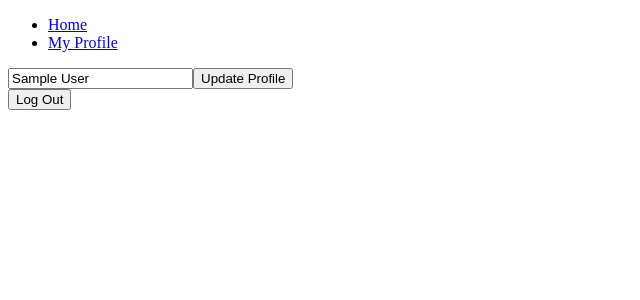
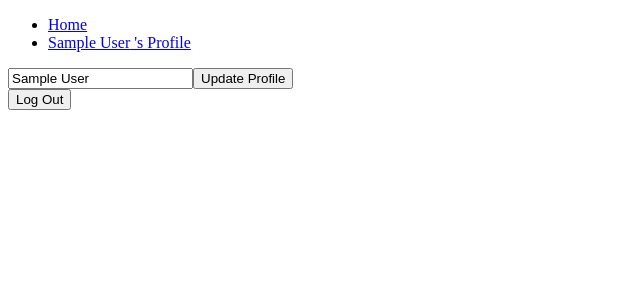
Before and after one commit to Kerem-Song/twitter-clone, a React (Create React App) app: page /profile in a window 1280 px wide. Shown: the top 300 px of the page, without its empty margins (0-640 px from the left). Built offline with nearby package versions, Linux system fonts and the light colour scheme; no server answers; the database is empty; sample sign-in values are in the browser's storage.

Commit message:
fix: update profile in realtime

```diff
--- a/src/App.tsx
+++ b/src/App.tsx
@@ -1,29 +1,44 @@
+import React, { useEffect, useState } from "react";
 import { authService } from "fb";
-import React, { useEffect, useState } from "react";
 import AppRouter from "components/Router";
 import { onAuthStateChanged, User } from "firebase/auth";
 
 export interface TUser {
   isLoggedIn?: boolean;
-  user?: User;
+  userObj?: User;
+  refreshUser?: () => void;
+  displayName?: string | null;
+  uid?: string;
 }
+
 function App() {
   const [init, setInit] = useState(false);
 
-  const [user, setUser] = useState<TUser["user"]>();
+  const [userObj, setUser] = useState<User>();
 
   useEffect(() => {
-    onAuthStateChanged(authService, (user) => {
-      if (user) {
-        setUser(user);
+    onAuthStateChanged(authService, (userObj) => {
+      if (userObj) {
+        setUser(userObj);
       }
       setInit(true);
     });
-  }, []);
+  }, [userObj]);
+
+  const refreshUser = () => {
+    if (userObj) {
+      setUser({ ...userObj, displayName: userObj.displayName });
+    }
+  };
+
   return (
     <>
       {init ? (
-        <AppRouter isLoggedIn={Boolean(user)} user={user} />
+        <AppRouter
+          refreshUser={refreshUser}
+          isLoggedIn={Boolean(userObj)}
+          userObj={userObj}
+        />
       ) : (
         "Initializing..."
       )}
--- a/src/components/Navigation.tsx
+++ b/src/components/Navigation.tsx
@@ -1,8 +1,9 @@
+import React from "react";
 import { TUser } from "App";
-import React from "react";
 import { Link } from "react-router-dom";
 
-export const Navigation = ({ user }: TUser) => {
+export const Navigation = ({ userObj }: TUser) => {
+  const defaultName = userObj?.email?.split("@")[0];
   return (
     <nav>
       <ul>
@@ -10,7 +11,9 @@ export const Navigation = ({ user }: TUser) => {
           <Link to="/">Home</Link>
         </li>
         <li>
-          <Link to="/profile">My Profile</Link>
+          <Link to="/profile">
+            {userObj?.displayName ?? defaultName} 's Profile
+          </Link>
         </li>
       </ul>
     </nav>
--- a/src/components/Router.tsx
+++ b/src/components/Router.tsx
@@ -11,15 +11,18 @@ import Navigation from "components/Navigation";
 import Profile from "routes/Profile";
 import { TUser } from "../App";
 
-const AppRouter = ({ isLoggedIn, user }: TUser) => {
+const AppRouter = ({ refreshUser, isLoggedIn, userObj }: TUser) => {
   return (
     <Router>
-      {isLoggedIn && <Navigation user={user} />}
+      {isLoggedIn && <Navigation userObj={userObj} />}
       <Routes>
         {isLoggedIn ? (
           <>
-            <Route path="/" element={<Home user={user} />} />
-            <Route path="/profile" element={<Profile user={user} />} />
+            <Route path="/" element={<Home userObj={userObj} />} />
+            <Route
+              path="/profile"
+              element={<Profile userObj={userObj} refreshUser={refreshUser} />}
+            />
             <Route path="*" element={<Navigate to="/" />} />
           </>
         ) : (
--- a/src/routes/Home.tsx
+++ b/src/routes/Home.tsx
@@ -21,7 +21,7 @@ export interface SnapshotData {
   isOwner?: boolean;
 }
 
-const Home = ({ user }: TUser) => {
+const Home = ({ userObj }: TUser) => {
   const [tweet, setTweet] = useState("");
   const [tweets, setTweets] = useState<SnapshotData[]>([]);
   const [fileUrl, setFileUrl] = useState<string>("");
@@ -75,7 +75,7 @@ const Home = ({ user }: TUser) => {
   const onSubmit = async (e: FormEvent) => {
     e.preventDefault();
     let attachmentUrl = "";
-    const fileRef = ref(storageService, `${user?.uid}/${uuidv4()}`);
+    const fileRef = ref(storageService, `${userObj?.uid}/${uuidv4()}`);
     if (fileUrl) {
       const res = await uploadString(fileRef, fileUrl, "data_url");
 
@@ -86,7 +86,7 @@ const Home = ({ user }: TUser) => {
     const tweetObj = {
       text: tweet,
       createdAt: Date.now(),
-      creatorId: user?.uid,
+      creatorId: userObj?.uid,
       attachmentUrl,
     };
 
@@ -119,7 +119,7 @@ const Home = ({ user }: TUser) => {
         <Tweet
           key={tweet.id}
           tweet={tweet}
-          isOwner={tweet.creatorId === user?.uid}
+          isOwner={tweet.creatorId === userObj?.uid}
         />
       ))}
     </div>
--- a/src/routes/Profile.tsx
+++ b/src/routes/Profile.tsx
@@ -5,23 +5,23 @@ import { useNavigate } from "react-router-dom";
 import { TUser } from "App";
 import { collection, getDocs, orderBy, query, where } from "firebase/firestore";
 
-const Profile = ({ user }: TUser) => {
-  const [newDisplayName, setNewDisplayName] = useState(user?.displayName);
+const Profile = ({ refreshUser, userObj }: TUser) => {
+  const [newDisplayName, setNewDisplayName] = useState(userObj?.displayName);
   useEffect(() => {
     const getMyTweets = async () => {
       const q = query(
         collection(dbService, "tweets"),
-        where("creatorId", "==", user?.uid),
+        where("creatorId", "==", userObj?.uid),
         orderBy("createdAt")
       );
-
+      console.log("query", q);
       const querySnapshot = await getDocs(q);
       querySnapshot.forEach((doc) => {
         console.log(doc.id, "=>", doc.data());
       });
     };
     getMyTweets();
-  }, [user]);
+  }, [userObj]);
 
   const navigate = useNavigate();
 
@@ -44,13 +44,14 @@ const Profile = ({ user }: TUser) => {
 
   const onSubmit = async (e: FormEvent) => {
     e.preventDefault();
-    if (user && user.displayName !== newDisplayName) {
-      await updateProfile(user, {
+    if (userObj && userObj.displayName !== newDisplayName) {
+      await updateProfile(userObj, {
         displayName: newDisplayName,
       })
         .then(() => {
           // Profile updated!
           console.log("profile updated");
+          refreshUser && refreshUser();
         })
         .catch((err) => {
           console.log("update err", err);
@@ -65,7 +66,7 @@ const Profile = ({ user }: TUser) => {
           type="text"
           placeholder="Display name"
           onChange={handleChange}
-          value={newDisplayName ?? "User"}
+          value={newDisplayName ?? ""}
         />
         <input type="submit" value="Update Profile" />
       </form>
```
Also changed, not shown: src/routes/Auth.tsx (+1 -6 lines).
